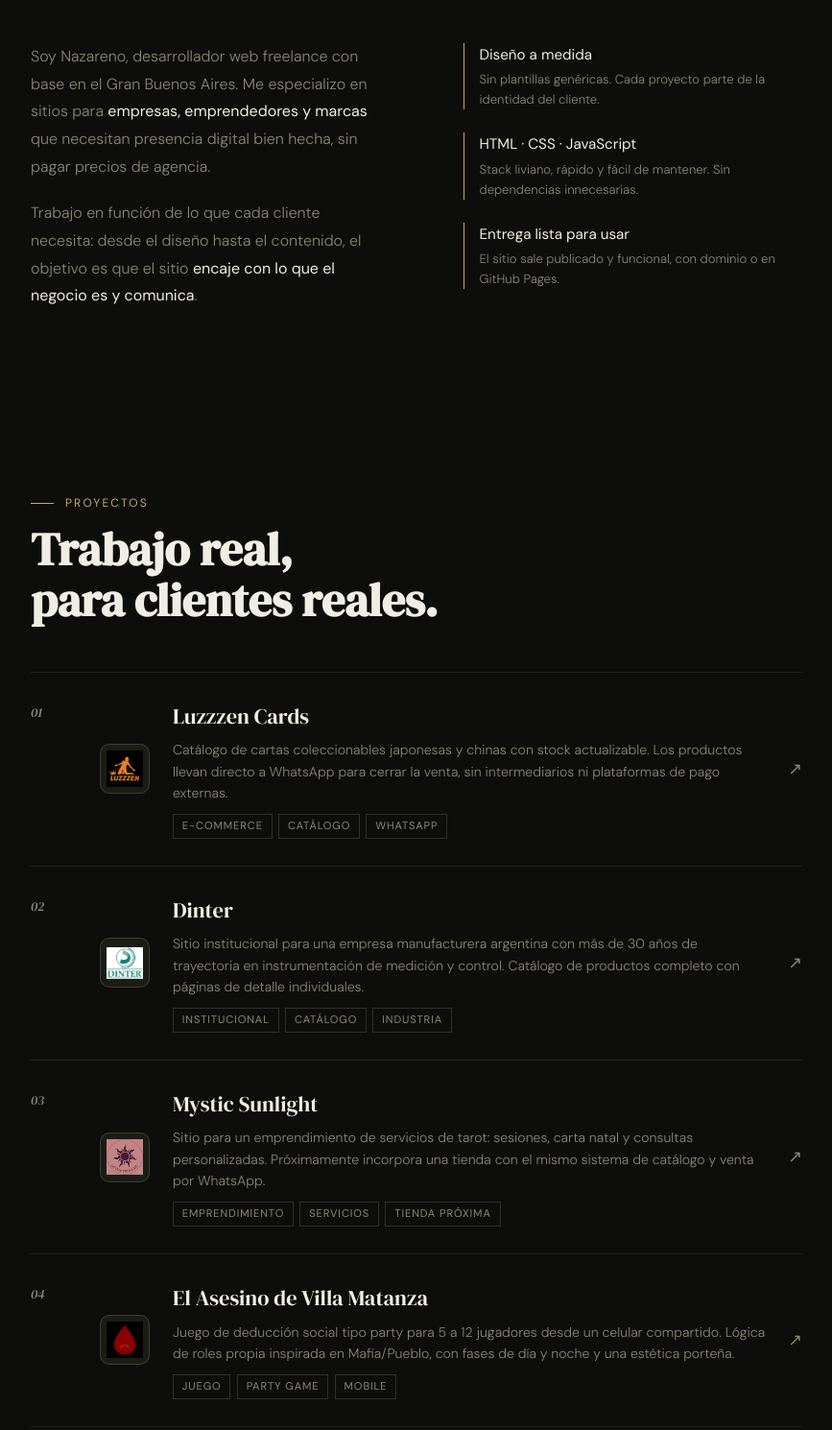
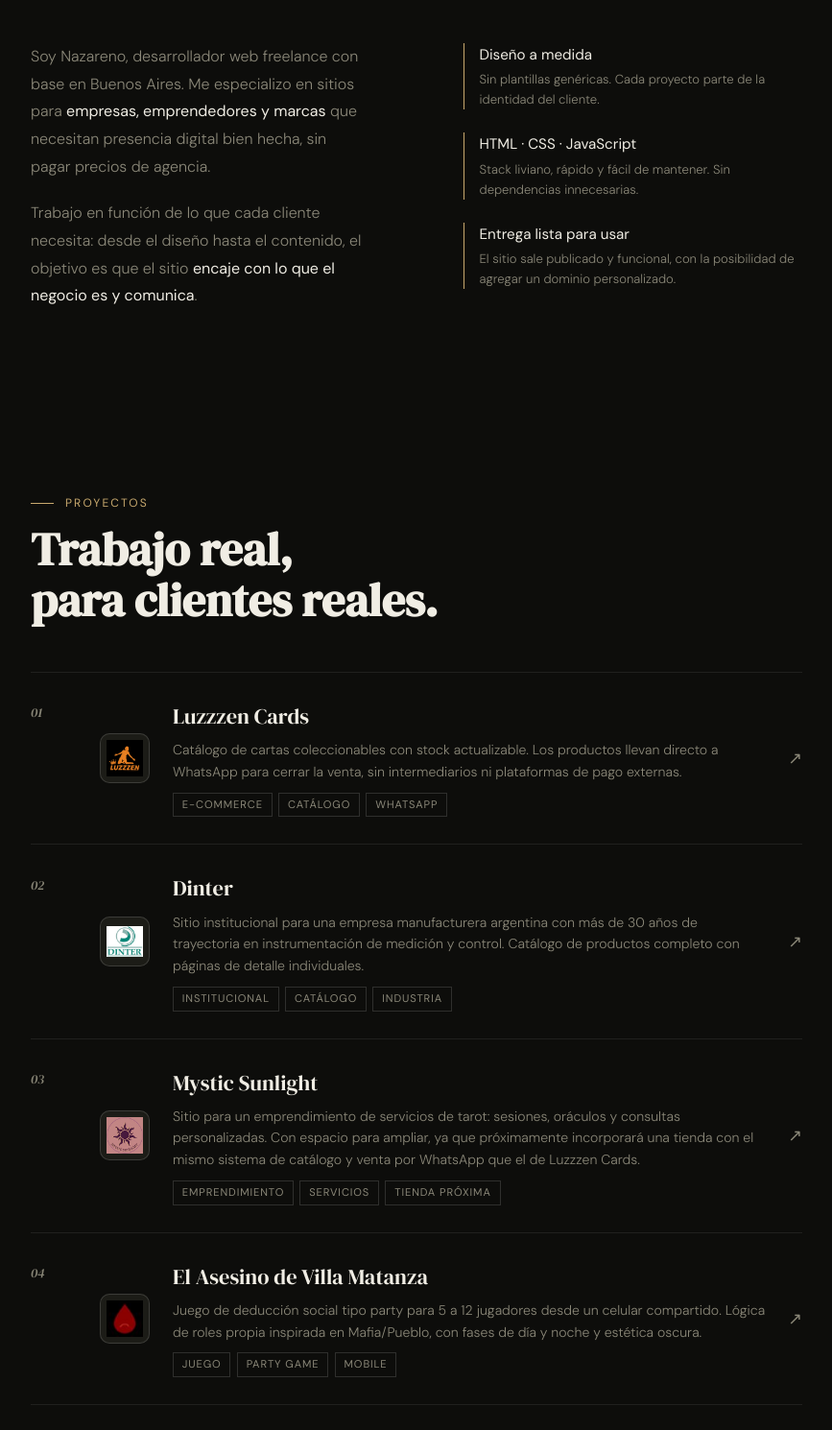
Before and after one commit to Luzzzen/portfolio, a plain HTML site: page index.html in a window 1280 px wide. Shown: the part 1036-2526 px from the top of the page at 96% size, without its empty margins (206-1073 px from the left). Drawn offline with Linux system fonts and the light colour scheme.

Commit message:
Update index.html

```diff
--- a/index.html
+++ b/index.html
@@ -345,7 +345,7 @@
   <h2>El sitio que<br>tu negocio necesita.</h2>
   <div class="about-grid">
     <div class="about-text">
-      <p style="margin-bottom:1.2rem;">Soy Nazareno, desarrollador web freelance con base en el Gran Buenos Aires. Me especializo en sitios para <strong>empresas, emprendedores y marcas</strong> que necesitan presencia digital bien hecha, sin pagar precios de agencia.</p>
+      <p style="margin-bottom:1.2rem;">Soy Nazareno, desarrollador web freelance con base en Buenos Aires. Me especializo en sitios para <strong>empresas, emprendedores y marcas</strong> que necesitan presencia digital bien hecha, sin pagar precios de agencia.</p>
       <p>Trabajo en función de lo que cada cliente necesita: desde el diseño hasta el contenido, el objetivo es que el sitio <strong>encaje con lo que el negocio es y comunica</strong>.</p>
     </div>
     <div class="about-divider"></div>
@@ -360,7 +360,7 @@
       </div>
       <div class="highlight-item">
         <div class="highlight-title">Entrega lista para usar</div>
-        <div class="highlight-sub">El sitio sale publicado y funcional, con dominio o en GitHub Pages.</div>
+        <div class="highlight-sub">El sitio sale publicado y funcional, con la posibilidad de agregar un dominio personalizado.</div>
       </div>
     </div>
   </div>
@@ -378,7 +378,7 @@
       </div>
       <div class="project-info">
         <div class="project-name">Luzzzen Cards</div>
-        <div class="project-desc">Catálogo de cartas coleccionables japonesas y chinas con stock actualizable. Los productos llevan directo a WhatsApp para cerrar la venta, sin intermediarios ni plataformas de pago externas.</div>
+        <div class="project-desc">Catálogo de cartas coleccionables con stock actualizable. Los productos llevan directo a WhatsApp para cerrar la venta, sin intermediarios ni plataformas de pago externas.</div>
         <div class="project-tags">
           <span class="tag">E-commerce</span><span class="tag">Catálogo</span><span class="tag">WhatsApp</span>
         </div>
@@ -408,7 +408,7 @@
       </div>
       <div class="project-info">
         <div class="project-name">Mystic Sunlight</div>
-        <div class="project-desc">Sitio para un emprendimiento de servicios de tarot: sesiones, carta natal y consultas personalizadas. Próximamente incorpora una tienda con el mismo sistema de catálogo y venta por WhatsApp.</div>
+        <div class="project-desc">Sitio para un emprendimiento de servicios de tarot: sesiones, oráculos y consultas personalizadas. Con espacio para ampliar, ya que próximamente incorporará una tienda con el mismo sistema de catálogo y venta por WhatsApp que el de Luzzzen Cards.</div>
         <div class="project-tags">
           <span class="tag">Emprendimiento</span><span class="tag">Servicios</span><span class="tag">Tienda próxima</span>
         </div>
@@ -423,7 +423,7 @@
       </div>
       <div class="project-info">
         <div class="project-name">El Asesino de Villa Matanza</div>
-        <div class="project-desc">Juego de deducción social tipo party para 5 a 12 jugadores desde un celular compartido. Lógica de roles propia inspirada en Mafia/Pueblo, con fases de día y noche y una estética porteña.</div>
+        <div class="project-desc">Juego de deducción social tipo party para 5 a 12 jugadores desde un celular compartido. Lógica de roles propia inspirada en Mafia/Pueblo, con fases de día y noche y estética oscura.</div>
         <div class="project-tags">
           <span class="tag">Juego</span><span class="tag">Party game</span><span class="tag">Mobile</span>
         </div>
```
